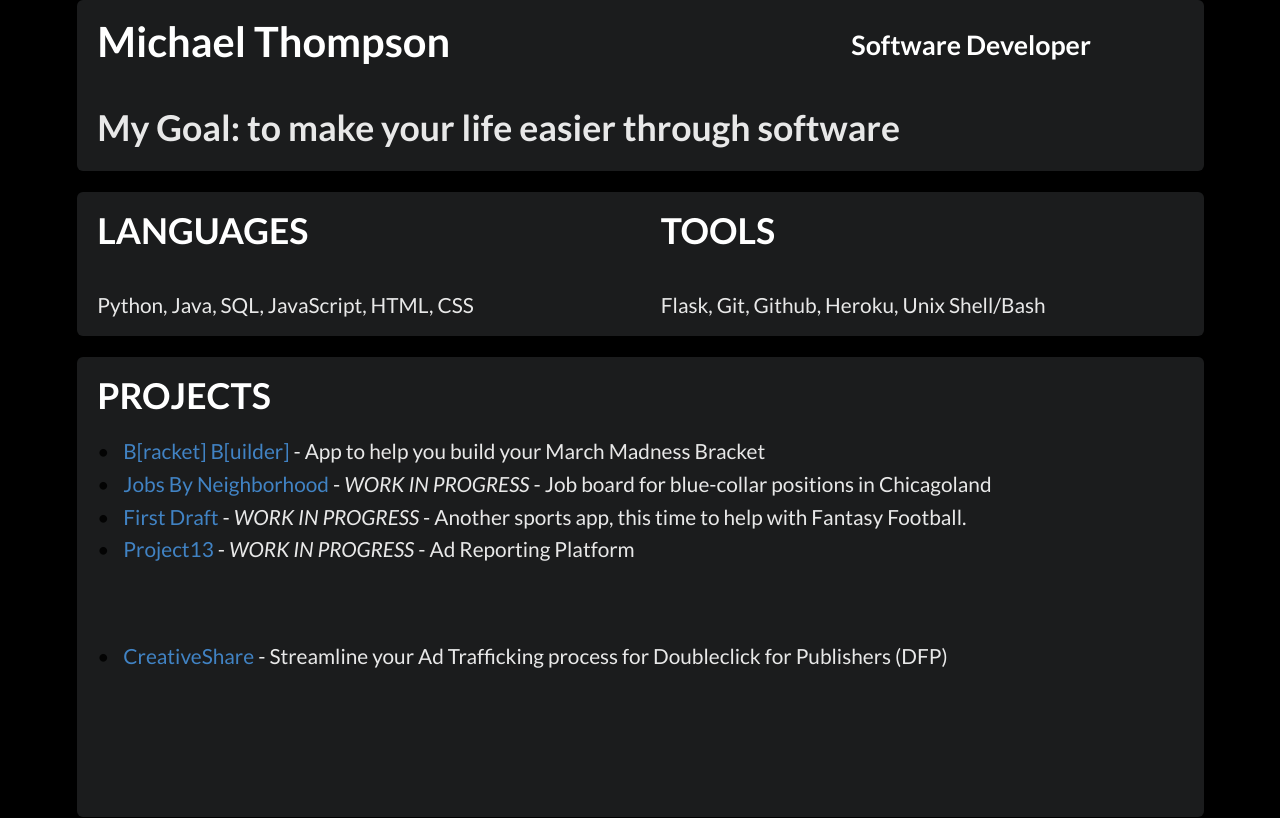
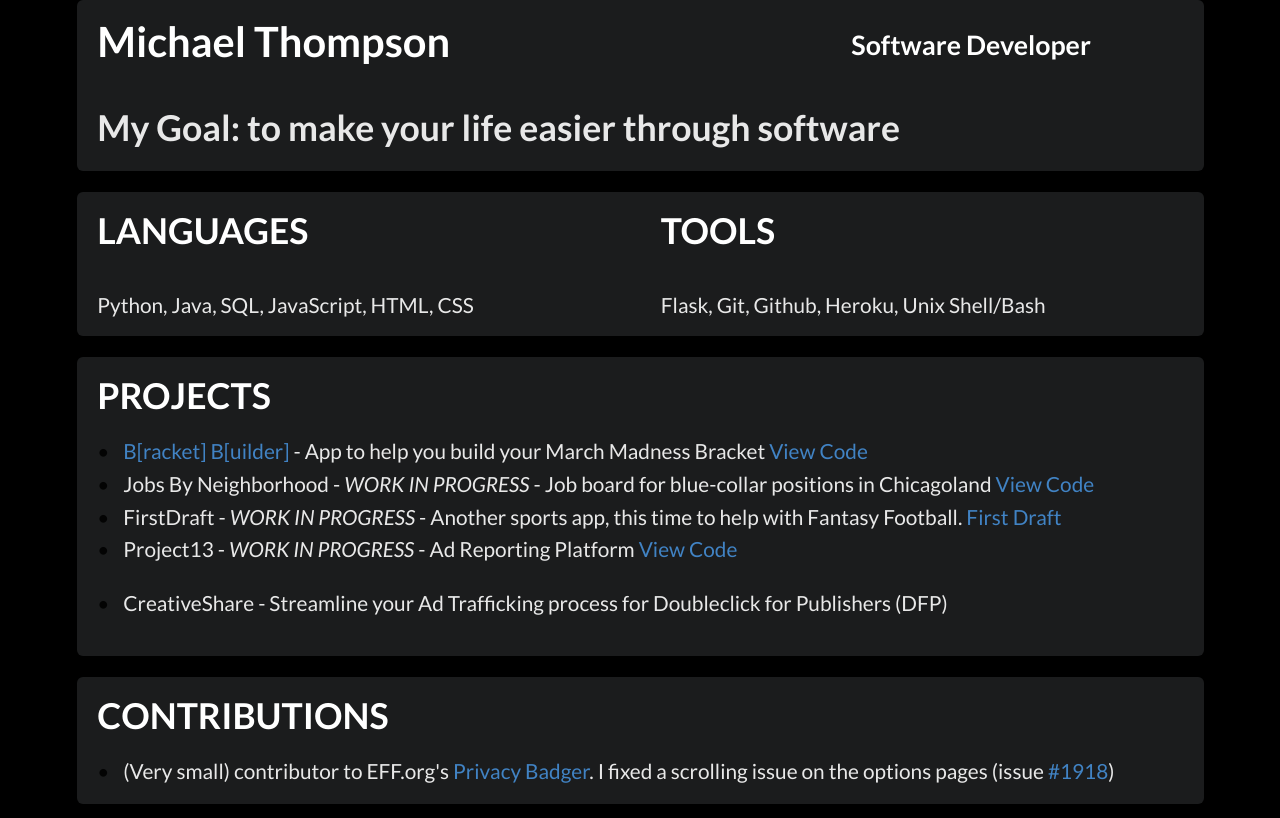
Before and after one commit to aspic2/aspic2.github.io, a plain HTML site: page index.html in a window 1280 px wide. Shown: the top 818 px of the page. Drawn offline with nearby package versions, Linux system fonts and the light colour scheme.

Commit message:
create view code link. Reserve link in project title for redirects to hosted apps

```diff
--- a/index.html
+++ b/index.html
@@ -53,37 +53,47 @@
       <h2 class="ui inverted large header">PROJECTS</h2>
       <ul class="ui inverted list">
         <li class="item">
-          <a class="ui inverted" href="https://github.com/aspic2/ncaabb">B[racket] B[uilder]
+          <a class="ui inverted" href="https://mmbracketbuilder.herokuapp.com">B[racket] B[uilder]
           </a> -  App to help you build your March Madness Bracket
-        </li>
-        <li class="item">
-        <a class="ui inverted"
-        href="https://github.com/aspic2/jobs-by-neighborhood">Jobs By
-        Neighborhood</a>
-        - <em>WORK IN PROGRESS</em> - Job board for blue-collar positions
-        in Chicagoland
-        </li>
-        <li class="item">
-          <a class="ui inverted" href="https://github.com/aspic2/firstDraft/">
-          First Draft</a> - <em>WORK IN PROGRESS</em> -
-          Another sports app, this time to help with Fantasy Football.
+          <span class="github">
+            <a class="ui inverted" href="https://github.com/aspic2/ncaabb">View Code
+            </a>
+          </span>
 
         </li>
         <li class="item">
-          <a class="ui inverted" href="https://github.com/aspic2/project13/">Project13</a> -
+        Jobs By Neighborhood
+        - <em>WORK IN PROGRESS</em> - Job board for blue-collar positions
+        in Chicagoland
+        <span class="github"><a class="ui inverted"
+        href="https://github.com/aspic2/jobs-by-neighborhood">View Code</a></span>
+        </li>
+        <li class="item">
+          FirstDraft - <em>WORK IN PROGRESS</em> -
+          Another sports app, this time to help with Fantasy Football.
+          <span class="github">
+            <a class="ui inverted" href="https://github.com/aspic2/firstDraft/">
+              First Draft</a>
+          </span>
+        </li>
+        <li class="item">
+          Project13 -
           <em>WORK IN PROGRESS</em> - Ad Reporting Platform
-          <ul class="description">
+          <a class="ui inverted" href="https://github.com/aspic2/project13/">View Code
+          </a>
+          <ul class="hide">
             <li>Designed tool to unify 1st and 3rd party ad metrics,
               simplify campaign reporting, and reduce errors.</li>
             <li>Prototyped for SASIA (1st party) and DCM (3rd party),
               with potential for other vendors.</li>
           </ul>
-
         </li>
-        <li class="item"> <a class="ui inverted" href="https://github.com/aspic2/DFP-CreativeShare">
-          CreativeShare</a> - Streamline your Ad Trafficking process for
+        <li class="item">CreativeShare - Streamline your Ad Trafficking process for
           Doubleclick for Publishers (DFP)
-          <ul class="description">
+          <span class="github">
+            <a class="ui inverted" href="https://github.com/aspic2/DFP-CreativeShare"></a>
+          </span>
+          <ul class="hide">
             <li>Created Java application that sets up ad tags in Cars.com's
               ad server using Google Ads API.</li>
             <li>Streamlined a manual, error-prone process and saved team approx.
--- a/style.css
+++ b/style.css
@@ -10,8 +10,9 @@ body {
   color: white;
 }
 
-ul .description {
+ul .hide {
   visibility: collapse;
+  height: 0;
 }
 
 #iAm {
```
